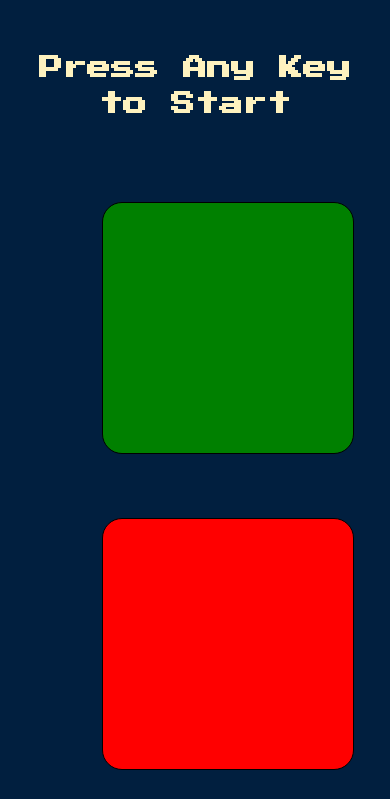
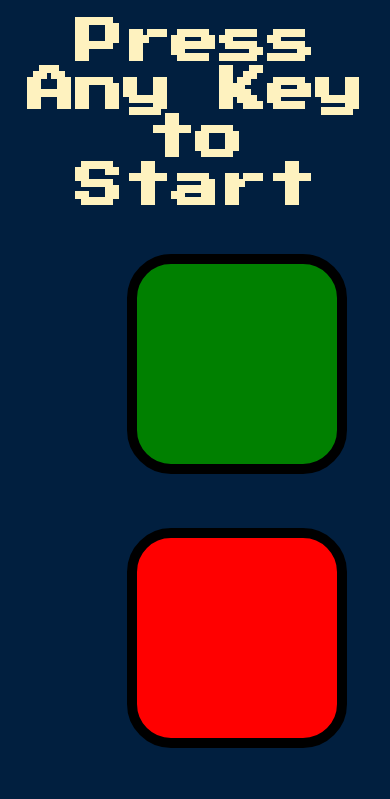
Before and after one commit to harshgor/simon-game, a plain HTML site: page index.html in a window 390 px wide. Shown: the top 799 px of the page. Drawn offline with nearby package versions, Linux system fonts and the light colour scheme.

Commit message:
Update styles.css

```diff
--- a/styles.css
+++ b/styles.css
@@ -51,22 +51,3 @@ body {
   box-shadow: 0 0 20px white;
   background-color: grey;
 }
-
-@media (max-width:800px) {
-  #level-title {
-    font-size:1.5rem;
-    width:100%;
-    margin: 50px auto;
-    line-height: 1.5;
-    text-align: center;
-  }
-
-  .btn {
-    display: inline-block;
-    height:250px;
-    width:250px;
-    border:1px solid black;
-    border-radius: 20px;
-    margin:30px auto;
-  }
-}
```
